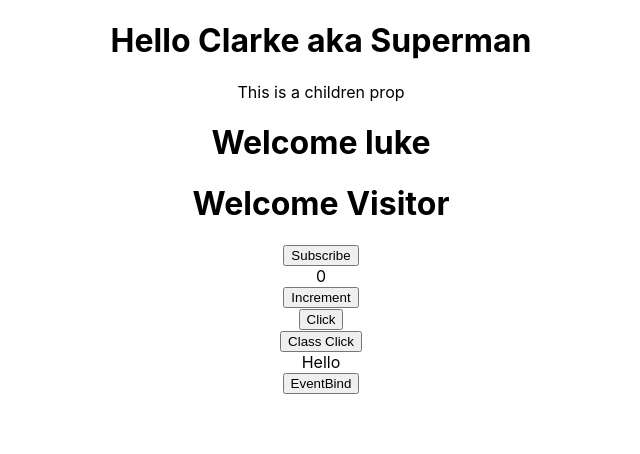
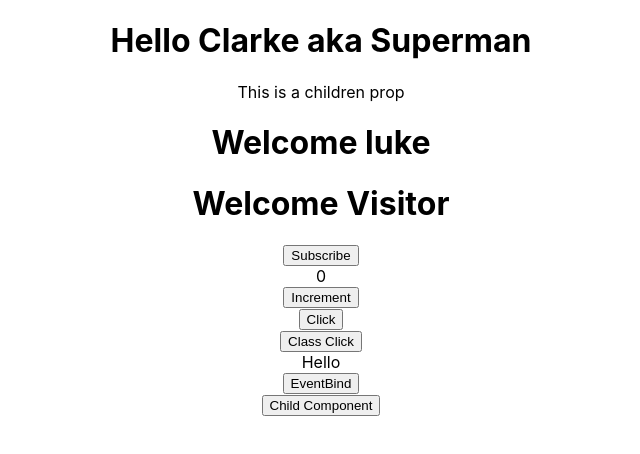
Before and after one commit to Dirus/React-tutorial, a React (Create React App) app in the folder hello-world/: page / in a window 1280 px wide. Shown: the top 454 px of the page, without its empty margins (319-959 px from the left). Built offline with nearby package versions, Linux system fonts and the light colour scheme.

Commit message:
Methods as prop

```diff
--- a/hello-world/src/App.js
+++ b/hello-world/src/App.js
@@ -7,6 +7,7 @@
 import FunctionClick from './components/FunctionClick';
 import ClassClick from './components/ClassClick';
 import EventBind from './EventBind';
+import ParentComponent from './components/ParentComponent';
 function App() {
   return (
     <div className="App">
@@ -19,6 +20,7 @@
       <FunctionClick />
       <ClassClick />
       <EventBind />
+      <ParentComponent />
     </div>
   );
 }
--- /dev/null
+++ b/hello-world/src/components/ChildComponent.js
@@ -0,0 +1,11 @@
+import React from 'react'
+
+function ChildComponent(props) {
+    return (
+        <div>
+            <button onClick={()=> props.greetHandler('Child')}>Child Component</button>
+        </div>
+    )
+}
+
+export default ChildComponent
--- /dev/null
+++ b/hello-world/src/components/ParentComponent.js
@@ -0,0 +1,26 @@
+import React, { Component } from 'react'
+import ChildComponent from './ChildComponent'
+
+class ParentComponent extends Component {
+    constructor(props) {
+      super(props)
+
+      this.state = {
+         parentName: 'Parent'
+      }
+      this.greetParent = this.greetParent.bind(this)
+    }
+
+    greetParent(childName) {
+        alert(`Hello ${this.state.parentName} form ${childName}`)
+    }
+    render() {
+        return (
+            <div>
+                <ChildComponent greetHandler={this.greetParent}/>
+            </div>
+        )
+    }
+}
+
+export default ParentComponent
```
